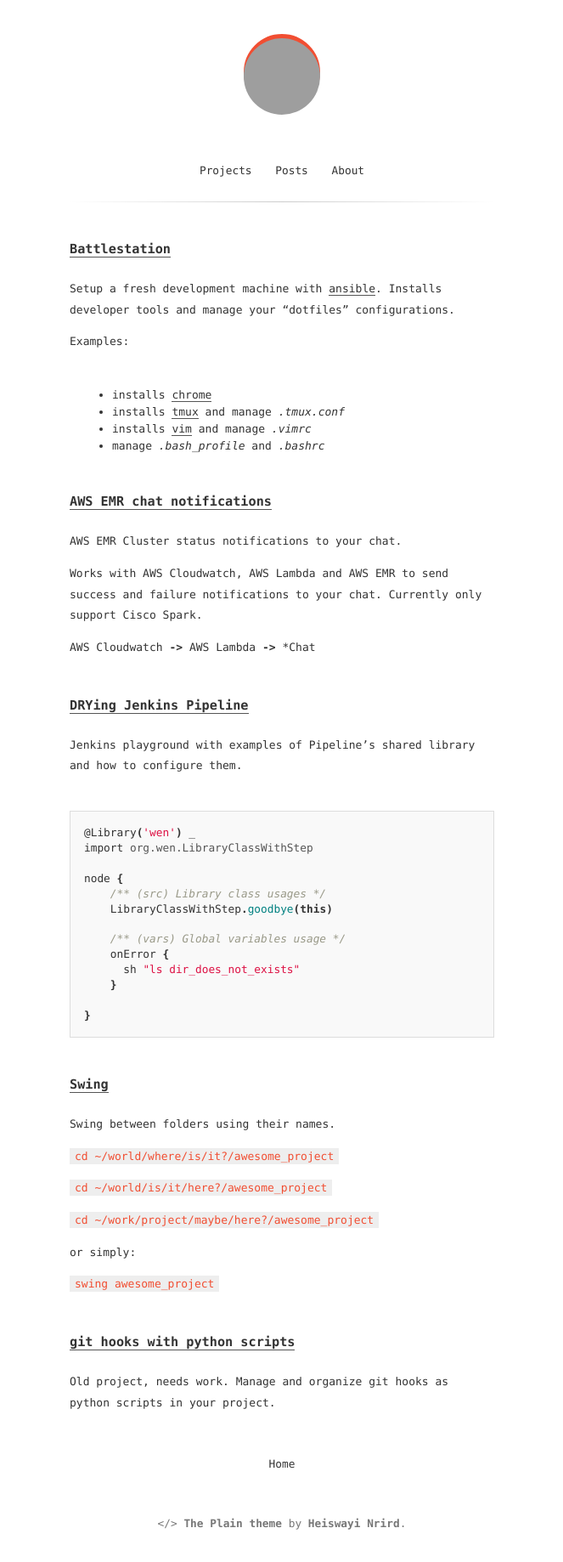
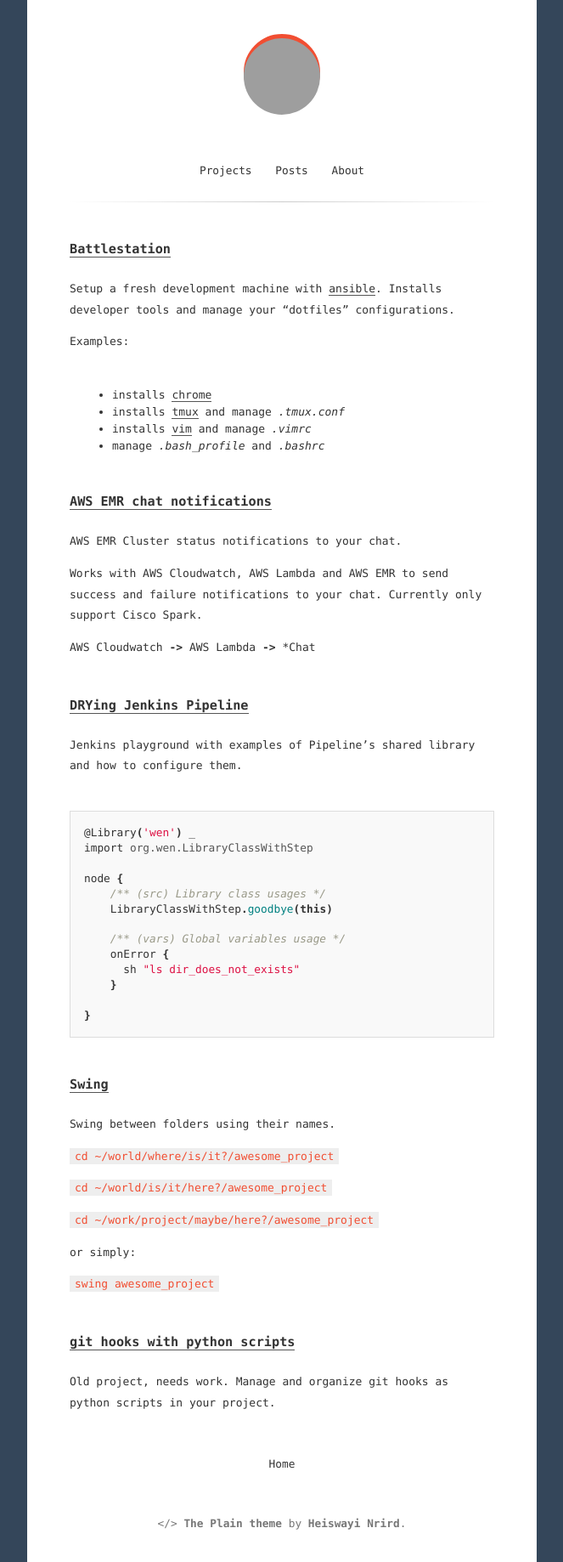
Before and after one commit to wenn/wenn.me, a Jekyll site: the page built from index.md, in a window 1280 px wide. Shown: the whole page at 85% size, without its empty margins (308-971 px from the left). Built offline with Jekyll 4.4.1, drawn with Linux system fonts in a browser that asks for light colours; grey boxes are pictures that could not be loaded.

Commit message:
add auto width container for contrast

```diff
--- a/_layouts/default.html
+++ b/_layouts/default.html
@@ -7,6 +7,7 @@
 
   <body>
 
+    <div class="container">
       {% include header.html %}
 
       <main>
@@ -14,7 +15,7 @@
       </main>
 
       {% include footer.html %}
-
+    </div>
   </body>
 
 </html>
--- a/_sass/main.scss
+++ b/_sass/main.scss
@@ -5,14 +5,24 @@ body {
   font-style: normal;
   font-family: consolas, monaco, courier, "courier new", fixed-width;
   color: #333333;
-  padding: 20px;
   margin: 0;
   -webkit-font-smoothing: antialiased;
   -webkit-text-size-adjust: 100%;
+  background: #34465a;
+}
+
+div.container {
+  margin-left: auto;
+  margin-right: auto;
+  width: 500px;
+  background: white;
+
+  padding: 20px;
   @media (min-width: 992px) {
     padding: 35px 50px;
   }
 }
+
 h1,
 h2,
 h3,
```
Lines whose indentation alone changed are shown as unchanged.
